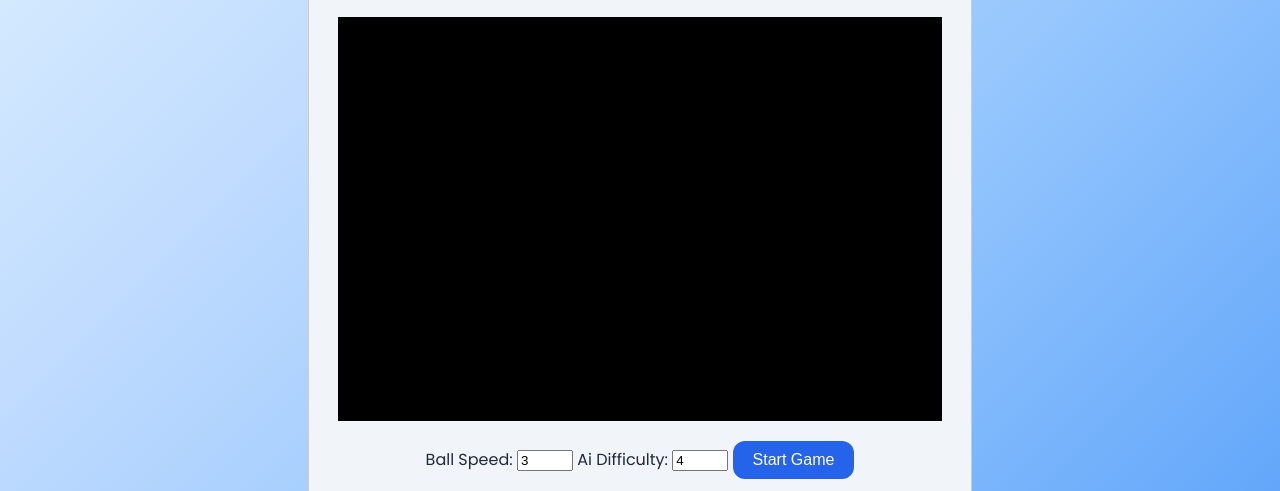
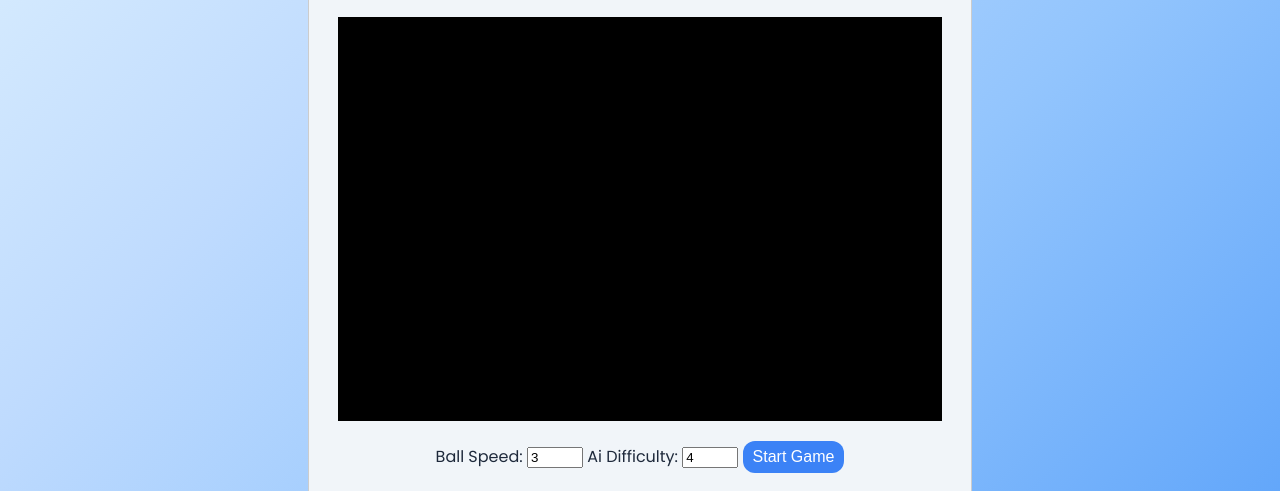
Before and after one commit to asmophacy/pong-game, a plain HTML site: page index.html in a window 1280 px wide. Shown: the part 269-760 px from the top of the page. Drawn offline with nearby package versions, Linux system fonts and the light colour scheme; a web font is replaced by a local one.

Commit message:
Update styles.css

```diff
--- a/styles.css
+++ b/styles.css
@@ -144,3 +144,18 @@ h1 {
   a:hover, button:hover {
     cursor: url('assets/hl2-cursor/select.cur'), pointer; /* Fallback to pointer */
 }
+
+#start-button {
+    padding: 7px 10px;
+    font-size: 16px;
+    background-color: var(--primary-light);
+    color: white;
+    border: none;
+    cursor: pointer;
+    border-radius: var(--border-radius);
+    transition: var(--transition);
+}
+
+#start-button:hover {
+    background-color: var(--primary-color);
+}
```
